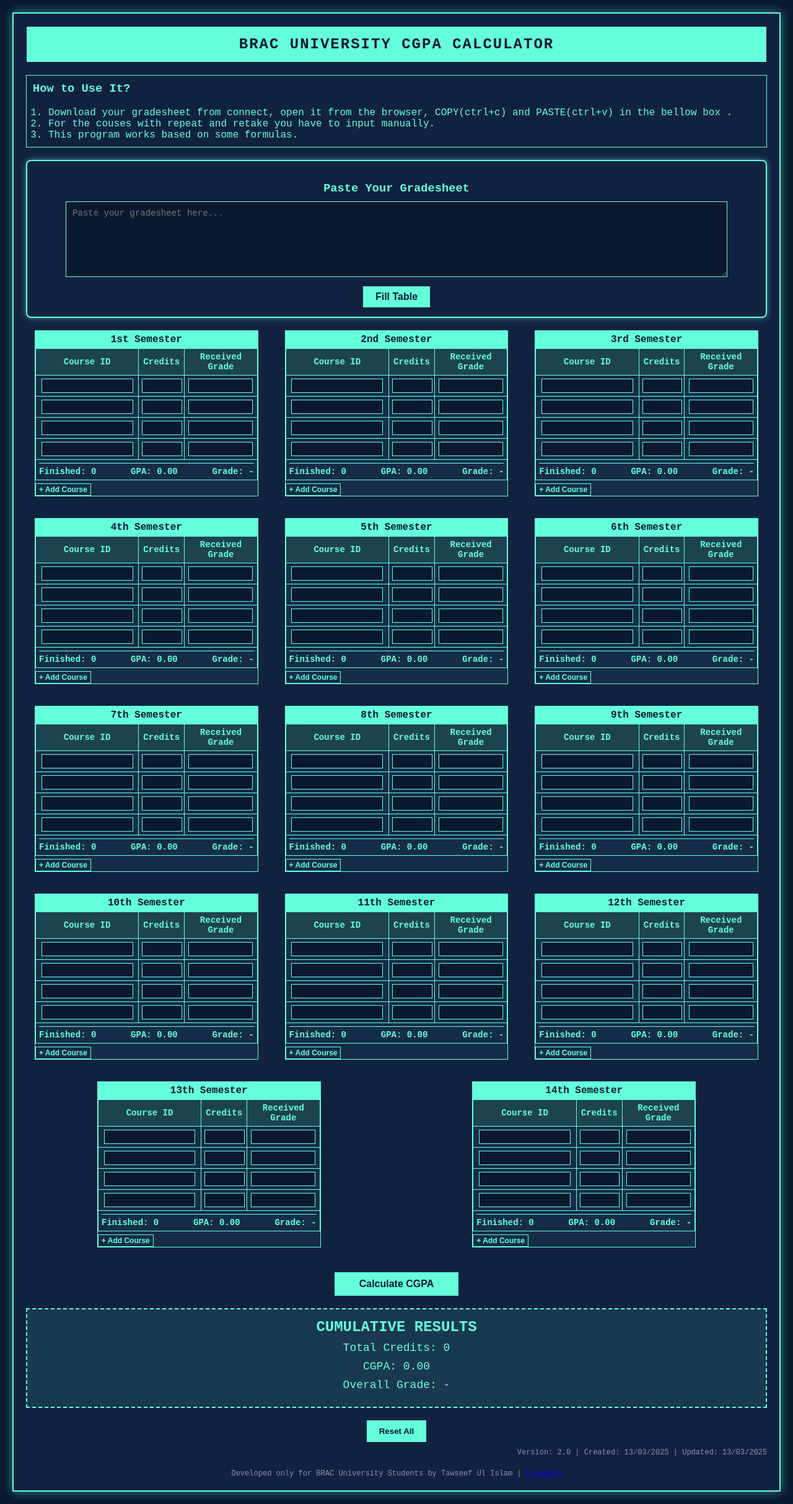
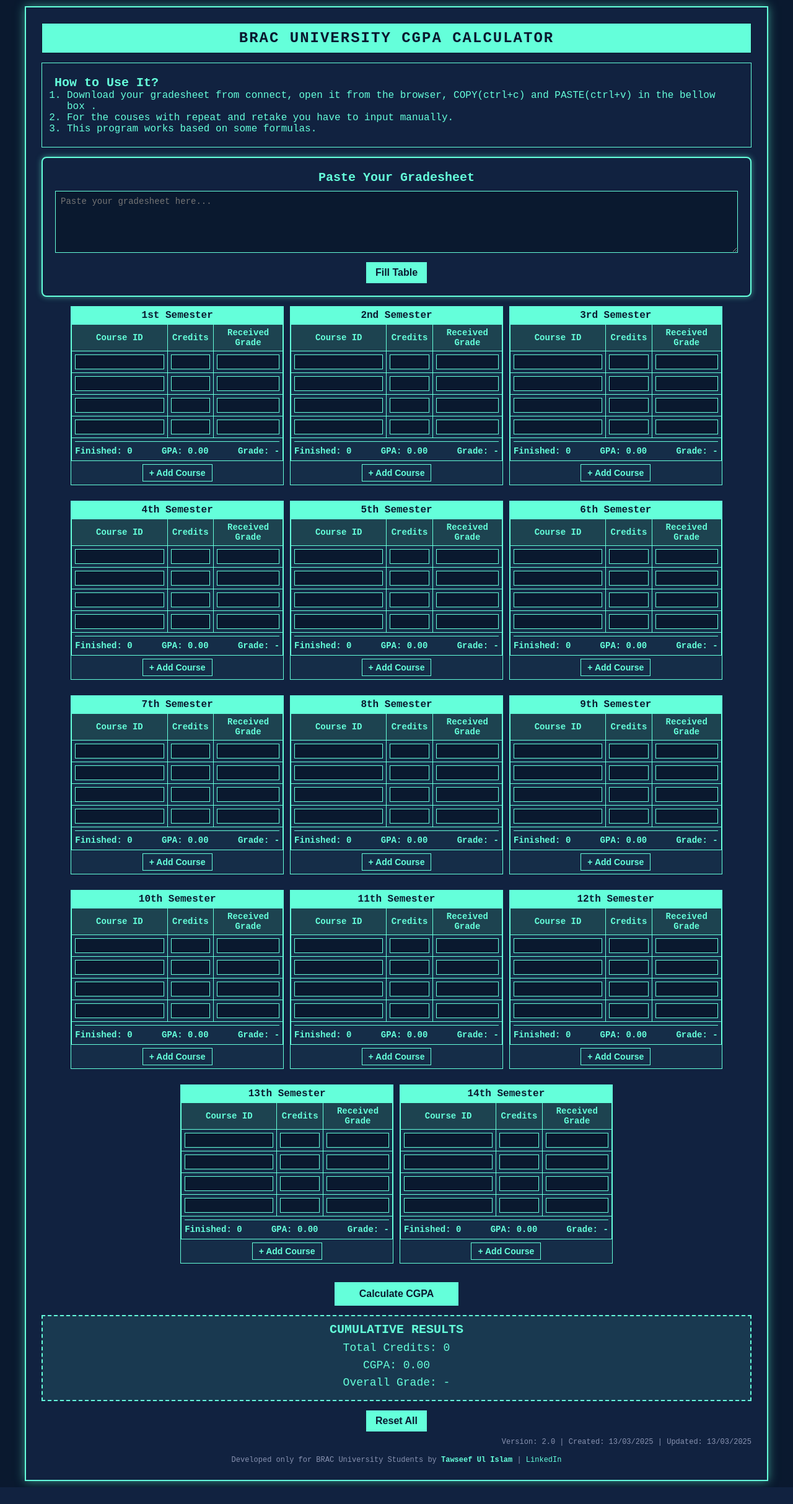
Before and after one commit to Tawseef-Tonoy/bracu_cgpa_calculator, a Flask app: page / in a window 1280 px wide. Shown: the whole page at 62% size. After the commit the page ends 2400 px from the top, so only its background shows below. Run offline with Flask 3, Linux system fonts and the light colour scheme.

Commit message:
Update styles.css

```diff
--- a/static/css/styles.css
+++ b/static/css/styles.css
@@ -1,17 +1,27 @@
+/* Reset default margins and padding */
+* {
+    margin: 0;
+    padding: 0;
+    box-sizing: border-box;
+}
+
 body {
     font-family: 'Courier New', monospace;
     background-color: #0a192f;
     color: #64ffda;
-    margin: 0;
-    padding: 20px;
+    padding: 10px;
+    min-height: 100vh;
+    display: flex;
+    justify-content: center;
+    align-items: flex-start;
 }
 
 .container {
+    width: 100%;
     max-width: 1200px;
-    margin: 0 auto;
     background-color: #112240;
     border: 2px solid #64ffda;
-    padding: 20px;
+    padding: 15px;
     box-shadow: 0 0 15px rgba(100, 255, 218, 0.5);
 }
 
@@ -19,41 +29,89 @@
     text-align: center;
     background-color: #64ffda;
     color: #0a192f;
-    padding: 15px;
-    margin-bottom: 20px;
+    padding: 10px;
+    margin-bottom: 15px;
     border: 1px solid #0a192f;
     font-weight: bold;
-    font-size: 24px;
+    font-size: clamp(18px, 5vw, 24px); /* Responsive font size */
     text-transform: uppercase;
     letter-spacing: 2px;
 }
 
 .instructions {
     border: 1px solid #64ffda;
-    margin-bottom: 20px;
+    margin-bottom: 15px;
     padding: 10px;
 }
 
 .instructions h3 {
     margin-top: 0;
     color: #64ffda;
+    font-size: clamp(16px, 4vw, 20px);
 }
 
 .instructions ol {
     margin: 0;
-    padding-left: 25px;
+    padding-left: 20px;
+    font-size: clamp(14px, 3.5vw, 16px);
+}
+
+.paste-container {
+    text-align: center;
+    margin-bottom: 15px;
+    padding: 10px;
+    background-color: #112240;
+    border: 2px solid #64ffda;
+    border-radius: 8px;
+    box-shadow: 0 0 10px rgba(100, 255, 218, 0.5);
+}
+
+.paste-container h3 {
+    color: #64ffda;
+    margin-bottom: 10px;
+    font-size: clamp(16px, 4vw, 20px);
+}
+
+#gradesheet-input {
+    width: 100%;
+    max-width: 100%;
+    height: 100px;
+    background-color: #0a192f;
+    border: 1px solid #64ffda;
+    color: #64ffda;
+    padding: 8px;
+    font-size: clamp(12px, 3vw, 14px);
+    font-family: 'Courier New', monospace;
+    resize: vertical; /* Allow vertical resizing only */
+}
+
+#paste-btn {
+    background-color: #64ffda;
+    color: #0a192f;
+    border: none;
+    padding: 8px 15px;
+    font-size: clamp(14px, 3.5vw, 16px);
+    font-weight: bold;
+    margin-top: 10px;
+    cursor: pointer;
+    transition: all 0.3s;
+}
+
+#paste-btn:hover {
+    background-color: #4ad3b8;
 }
 
 .semesters-container {
     display: flex;
     flex-wrap: wrap;
-    gap: 15px;
-    justify-content: space-around;
+    gap: 10px;
+    justify-content: center;
 }
 
 .semester {
-    width: 30%;
-    margin-bottom: 20px;
+    width: 100%;
+    max-width: 350px; /* Limit width on larger screens */
+    margin-bottom: 15px;
     border: 1px solid #64ffda;
     background-color: rgba(100, 255, 218, 0.05);
 }
@@ -64,6 +122,7 @@
     text-align: center;
     padding: 5px;
     font-weight: bold;
+    font-size: clamp(14px, 3.5vw, 16px);
 }
 
 table {
@@ -75,7 +134,7 @@
     border: 1px solid #64ffda;
     padding: 5px;
     text-align: center;
-    font-size: 14px;
+    font-size: clamp(12px, 3vw, 14px);
 }
 
 th {
@@ -83,29 +142,66 @@
 }
 
 input {
-    width: 90%;
+    width: 100%;
     background-color: #0a192f;
     border: 1px solid #64ffda;
     color: #64ffda;
     padding: 3px;
     text-align: center;
+    font-size: clamp(12px, 3vw, 14px);
 }
 
 .summary {
     display: flex;
+    flex-wrap: wrap; /* Allow wrapping on small screens */
     justify-content: space-between;
     border-top: 1px solid #64ffda;
     padding-top: 5px;
+    font-size: clamp(12px, 3vw, 14px);
 }
 
 .summary span {
     font-weight: bold;
+    margin: 2px 0; /* Add spacing for wrapped items */
+}
+
+.add-row {
+    background-color: transparent;
+    border: 1px solid #64ffda;
+    color: #64ffda;
+    padding: 5px 10px;
+    font-size: clamp(12px, 3vw, 14px);
+    cursor: pointer;
+    margin: 5px auto;
+    display: block;
+}
+
+.add-row:hover {
+    background-color: rgba(100, 255, 218, 0.2);
+}
+
+.calculate-btn {
+    background-color: #64ffda;
+    color: #0a192f;
+    border: none;
+    padding: 10px 20px;
+    font-size: clamp(14px, 4vw, 16px);
+    font-weight: bold;
+    cursor: pointer;
+    margin: 15px auto;
+    display: block;
+    width: 100%;
+    max-width: 200px;
+}
+
+.calculate-btn:hover {
+    background-color: #4ad3b8;
 }
 
 .final-result {
-    margin-top: 20px;
+    margin-top: 15px;
     text-align: center;
-    padding: 15px;
+    padding: 10px;
     border: 2px dashed #64ffda;
     background-color: rgba(100, 255, 218, 0.1);
 }
@@ -113,26 +209,30 @@
 .final-result h2 {
     margin: 0;
     color: #64ffda;
+    font-size: clamp(16px, 4vw, 20px);
 }
 
 .final-result div {
-    margin: 10px 0;
-    font-size: 18px;
+    margin: 8px 0;
+    font-size: clamp(14px, 3.5vw, 18px);
 }
 
 .action-buttons {
     display: flex;
-    justify-content: space-around;
-    margin-top: 20px;
+    flex-wrap: wrap;
+    justify-content: center;
+    gap: 10px;
+    margin-top: 15px;
 }
 
 button {
     background-color: #64ffda;
     color: #0a192f;
     border: none;
-    padding: 10px 20px;
+    padding: 8px 15px;
     cursor: pointer;
     font-weight: bold;
+    font-size: clamp(14px, 3.5vw, 16px);
     transition: all 0.3s;
 }
 
@@ -145,15 +245,31 @@
 .version {
     text-align: right;
     margin-top: 10px;
-    font-size: 12px;
+    font-size: clamp(10px, 2.5vw, 12px);
     color: #8892b0;
 }
 
 .credits {
     text-align: center;
-    margin-top: 20px;
-    font-size: 12px;
+    margin-top: 15px;
+    font-size: clamp(10px, 2.5vw, 12px);
     color: #8892b0;
+}
+
+.developer-name {
+    color: #64ffda;
+    font-weight: bold;
+}
+
+.linkedin-link {
+    color: #64ffda;
+    text-decoration: none;
+    transition: color 0.3s;
+}
+
+.linkedin-link:hover {
+    color: #4ad3b8;
+    text-decoration: underline;
 }
 
 .binary-decoration {
@@ -175,75 +291,60 @@
     color: #64ffda;
 }
 
-.add-row {
-    background-color: transparent;
-    border: 1px solid #64ffda;
-    color: #64ffda;
-    padding: 2px 5px;
-    font-size: 12px;
-    cursor: pointer;
-    margin-top: 5px;
+/* Media Queries for Responsiveness */
+@media (min-width: 768px) {
+    .semester {
+        width: 48%; /* Two columns on tablets */
     }
 
-.add-row:hover {
-    background-color: rgba(100, 255, 218, 0.2);
+    .container {
+        padding: 20px;
     }
 
-.calculate-btn {
-    background-color: #64ffda;
-    color: #0a192f;
-    border: none;
-    padding: 10px 25px;
-    font-size: 16px;
-    font-weight: bold;
-    cursor: pointer;
-    margin: 20px auto;
-    display: block;
-    width: 200px;
+    .paste-container, .instructions {
+        padding: 15px;
+    }
 }
 
-.calculate-btn:hover {
-    background-color: #4ad3b8;
+@media (min-width: 1024px) {
+    .semester {
+        width: 30%; /* Three columns on desktops */
     }
 
-.paste-container {
-    text-align: center;
-    margin-bottom: 20px;
-    padding: 15px;
-    background-color: #112240;
-    border: 2px solid #64ffda;
-    border-radius: 8px;
-    box-shadow: 0 0 10px rgba(100, 255, 218, 0.5);
+    .container {
+        padding: 25px;
     }
 
-.paste-container h3 {
-    color: #64ffda;
-    margin-bottom: 10px;
+    .paste-container, .instructions {
+        padding: 20px;
+    }
 }
 
-#gradesheet-input {
-    width: 90%;
-    height: 100px;
-    background-color: #0a192f;
-    border: 1px solid #64ffda;
-    color: #64ffda;
-    padding: 10px;
-    font-size: 14px;
-    font-family: 'Courier New', monospace;
+@media (max-width: 480px) {
+    .semester {
+        max-width: 100%; /* Full width on small screens */
     }
 
-#paste-btn {
-    background-color: #64ffda;
-    color: #0a192f;
-    border: none;
-    padding: 8px 20px;
-    font-size: 16px;
-    font-weight: bold;
-    margin-top: 10px;
-    cursor: pointer;
-    transition: all 0.3s;
+    .summary {
+        flex-direction: column; /* Stack summary items vertically */
+        text-align: left;
     }
 
-#paste-btn:hover {
-    background-color: #4ad3b8;
+    .action-buttons {
+        flex-direction: column;
+        align-items: center;
     }
+
+    button, .calculate-btn, #paste-btn {
+        width: 100%;
+        max-width: 200px;
+    }
+
+    .header {
+        padding: 8px;
+    }
+
+    input {
+        padding: 2px;
+    }
+}
```
Lines whose indentation alone changed are shown as unchanged.
